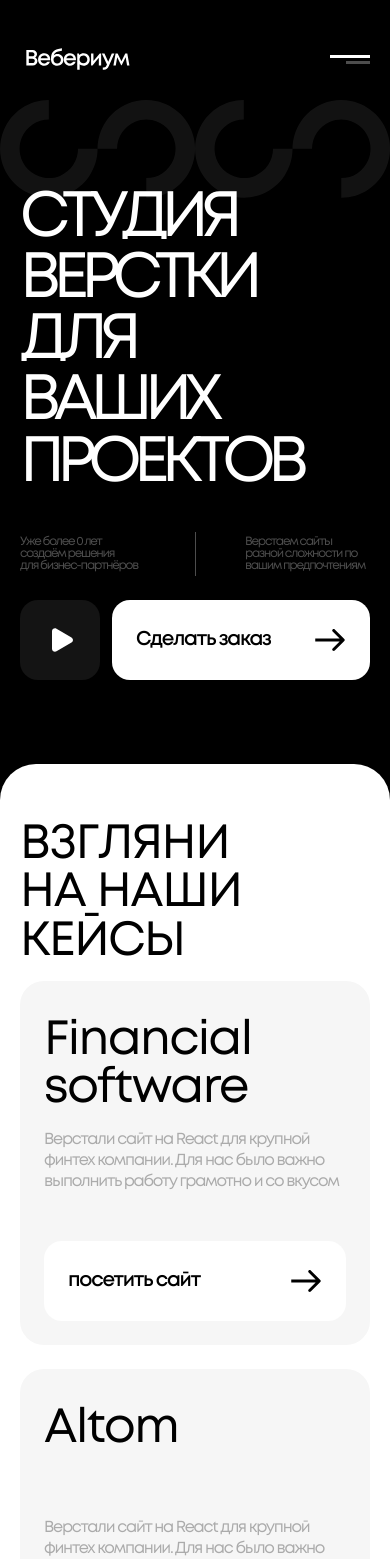
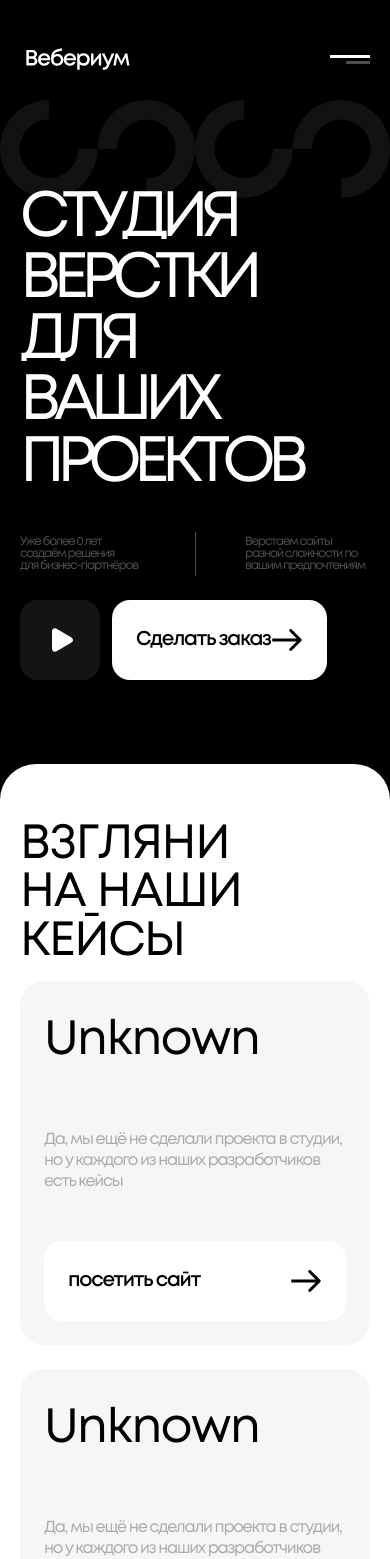
Before and after one commit to tarkue/weberium, a Next.js app: page / in a window 390 px wide. Shown: the top 1559 px of the page. Built offline with nearby package versions, Linux system fonts and the light colour scheme.

Commit message:
add info

```diff
--- a/components/BurgerModal/BurgerModal.module.sass
+++ b/components/BurgerModal/BurgerModal.module.sass
@@ -32,3 +32,16 @@
 
 .Overflow
     overflow: hidden
+
+.ButtonListWrapper
+    left: 0
+    right: 0
+    margin: auto
+    bottom: 24px
+    position: absolute
+
+    display: flex
+    justify-content: flex-end
+
+    max-width: var(--max-width-content)
+    width: var(--content-width)
--- a/components/BurgerModal/index.tsx
+++ b/components/BurgerModal/index.tsx
@@ -4,6 +4,7 @@ import { useEffect, useState } from "react";
 import { useLenis } from "@studio-freight/react-lenis";
 import { IBurgerItem } from "../ui/BurgerItem/types";
 import BurgerItem from "../ui/BurgerItem";
+import ButtonList from "../ui/ButtonList";
 
 const burgerItems: IBurgerItem[] = [
     {
@@ -71,6 +72,9 @@ export default function BurgerModal({active, setActive}: IBurgerModalProps) {
                     />
                  )}
             </section>
+            <div className={s.ButtonListWrapper}>
+                <ButtonList />
+            </div>
         </div>
     )
 }
--- a/components/sections/Case/index.tsx
+++ b/components/sections/Case/index.tsx
@@ -17,22 +17,22 @@ const CaseList = dynamic(
 const cases = [
     {
         id: 1,
-        text: "Верстали сайт на React для крупной финтех компании. Для нас было важно выполнить работу грамотно и со вкусом",
-        name: "Financial software",
-        link: "https://google.com"
+        text: "Да, мы ещё не сделали проекта в студии, но у каждого из наших разработчиков есть кейсы",
+        name: "Unknown",
+        link: "#"
     },
     {
         id: 2,
-        text: "Верстали сайт на React для крупной финтех компании. Для нас было важно выполнить работу грамотно и со вкусом",
-        name: "Altom",
-        link: "https://google.com"
+        text: "Да, мы ещё не сделали проекта в студии, но у каждого из наших разработчиков есть кейсы",
+        name: "Unknown",
+        link: "#"
     },
     {
         id: 3,
-        text: "Верстали сайт на React для крупной финтех компании. Для нас было важно выполнить работу грамотно и со вкусом",
-        name: "Financial software",
-        link: "https://google.com"
-    }
+        text: "Да, мы ещё не сделали проекта в студии, но у каждого из наших разработчиков есть кейсы",
+        name: "Unknown",
+        link: "#"
+    },
 ]
 
 const DesktopText = () => (
--- a/components/sections/Footer/index.tsx
+++ b/components/sections/Footer/index.tsx
@@ -7,19 +7,20 @@ import { buttonTheme } from "@/components/ui/Button/types";
 
 import OnScrollTitle from "@/components/animation/OnScrollTitle";
 import { socialMedia } from "@/components/ui/SocialCard/types";
+import Link from "next/link";
 
 const footerData = [
     {
         id: 1,
         icon: socialMedia.VK,
         text: "Группа ВК <br/> с новостями" ,
-        href:  "https://google.com"
+        href:  "https://vk.com/weberium"
     },
     {
         id: 2,
         icon: socialMedia.Telegram,
         text: "Телеграмм канальчик" ,
-        href: "https://google.com"
+        href: "https://t.me/weberium_ru"
     }
 ]
 
@@ -37,12 +38,17 @@ export default function Footer() {
                             <h3>На сайте</h3>
                             <p>Перейдите к диалогу на сайте, менеджер ответит в течение 10-15 минут</p>
                         </div>
+                        <Link
+                            href={"https://vk.com/uslugi-224262469?screen=group"}
+                            target="_blank"
+                        >
                             <Button
                                 theme={buttonTheme.white}
                                 onClick={() => {}}
                                 text="Сделать заказ"
                                 icon={IconArrow}
                             />
+                        </Link>
                     </div>
                 </div>
                 <div className={s.SocialCardList}>
--- a/components/sections/Main/Main.module.sass
+++ b/components/sections/Main/Main.module.sass
@@ -46,11 +46,6 @@
 
     background: var(--primary)
 
-.ButtonList
-    display: flex
-    gap: var(--small-gap)
-
-
 .ActiveContent
     transform: translateY(0)
     opacity: 1
@@ -69,11 +64,6 @@
         flex-direction: column
 
         gap: var(--gap)
-
-    .ButtonList
-        width: 100%
-        > button:nth-child(2)
-            width: 100%
 
 @media (max-width: 730px)
     .Main > div > h1
--- a/components/sections/Main/index.tsx
+++ b/components/sections/Main/index.tsx
@@ -1,15 +1,12 @@
 import Button from "@/components/ui/Button"
 import s from "./Main.module.sass"
-import { buttonTheme } from "@/components/ui/Button/types"
-
-import IconArrow from "@/assets/icons/arrow.svg"
-import IconPlay from "@/assets/icons/play.svg"
 
 import { useEffect, useRef, useState } from "react"
 import TitleWrapper from "@/components/animation/TitleWrapper"
 import dynamic from "next/dynamic"
 
 import TextReplacer from "@/components/TextReplacer/TextReplacer"
+import ButtonList from "@/components/ui/ButtonList"
 
 const Circles = dynamic(
     () => import("@/components/animation/Circles"), {
@@ -70,19 +67,7 @@ export default function Main() {
                     <div className={s.Split}></div>
                     <p>Верстаем сайты <br/> разной сложности по <br/> вашим предпочтениям</p>
                 </div>
-                <div className={s.ButtonList}>
-                    <Button
-                        onClick={()=> {}}
-                        theme={buttonTheme.optionary}
-                        icon={IconPlay}
-                    />
-                    <Button
-                        onClick={()=> {}}
-                        theme={buttonTheme.white}
-                        text="Сделать заказ"
-                        icon={IconArrow}
-                    />
-                </div>
+                <ButtonList />
             </div>
         </section>
     )
--- a/components/sections/Team/index.tsx
+++ b/components/sections/Team/index.tsx
@@ -31,7 +31,8 @@ export default function Team() {
             <TeamContent teams={teams}/>
             <Link
                 className={s.SearchMembers}
-                href={"/"}
+                target="_blank"
+                href={"https://forms.yandex.ru/cloud/65b3e8833e9d08740bcb3ff0/"}
                 data-aos="fade-up"
                 data-aos-anchor-placement="bottom-bottom"
             >
--- /dev/null
+++ b/components/ui/ButtonList/ButtonList.module.sass
@@ -0,0 +1,10 @@
+.ButtonList
+    display: flex
+    gap: var(--small-gap)
+
+
+@media (max-width: 980px)
+    .ButtonList
+        width: 100%
+        > button:nth-child(2)
+            width: 100%
--- /dev/null
+++ b/components/ui/ButtonList/index.tsx
@@ -0,0 +1,31 @@
+import Button from "../Button";
+import { buttonTheme } from "../Button/types";
+
+import IconArrow from "@/assets/icons/arrow.svg"
+import IconPlay from "@/assets/icons/play.svg"
+
+import s from "./ButtonList.module.sass"
+import Link from "next/link";
+
+export default function ButtonList() {
+    return (
+        <div className={s.ButtonList}>
+            <Button
+                onClick={()=> {}}
+                theme={buttonTheme.optionary}
+                icon={IconPlay}
+            />
+            <Link
+                href={"https://vk.com/uslugi-224262469?screen=group"}
+                target="_blank"
+            >
+                <Button
+                    onClick={()=> {}}
+                    theme={buttonTheme.white}
+                    text="Сделать заказ"
+                    icon={IconArrow}
+                />
+            </Link>
+        </div>
+    )
+}
--- a/components/ui/CaseCard/index.tsx
+++ b/components/ui/CaseCard/index.tsx
@@ -11,7 +11,7 @@ export default function CaseCard({ text, name, link}: ICaseCardProps) {
         <div className={s.CaseCard} data-aos-anchor-placement="top-center">
             <h3>{ name }</h3>
             <p>{ text }</p>
-            <Link href={link}>
+            <Link href={link} target="_blank">
                 <Button
                     onClick={() => {}}
                     text="посетить сайт"
--- a/components/ui/SocialCard/index.tsx
+++ b/components/ui/SocialCard/index.tsx
@@ -10,6 +10,7 @@ export default function SocialCard(props: socialCardProps) {
     return (
         <Link
             href={props.href} className={s.SocialCard}
+            target="_blank"
         >
             <div>
                 <div>
```
Lines whose indentation alone changed are shown as unchanged.
